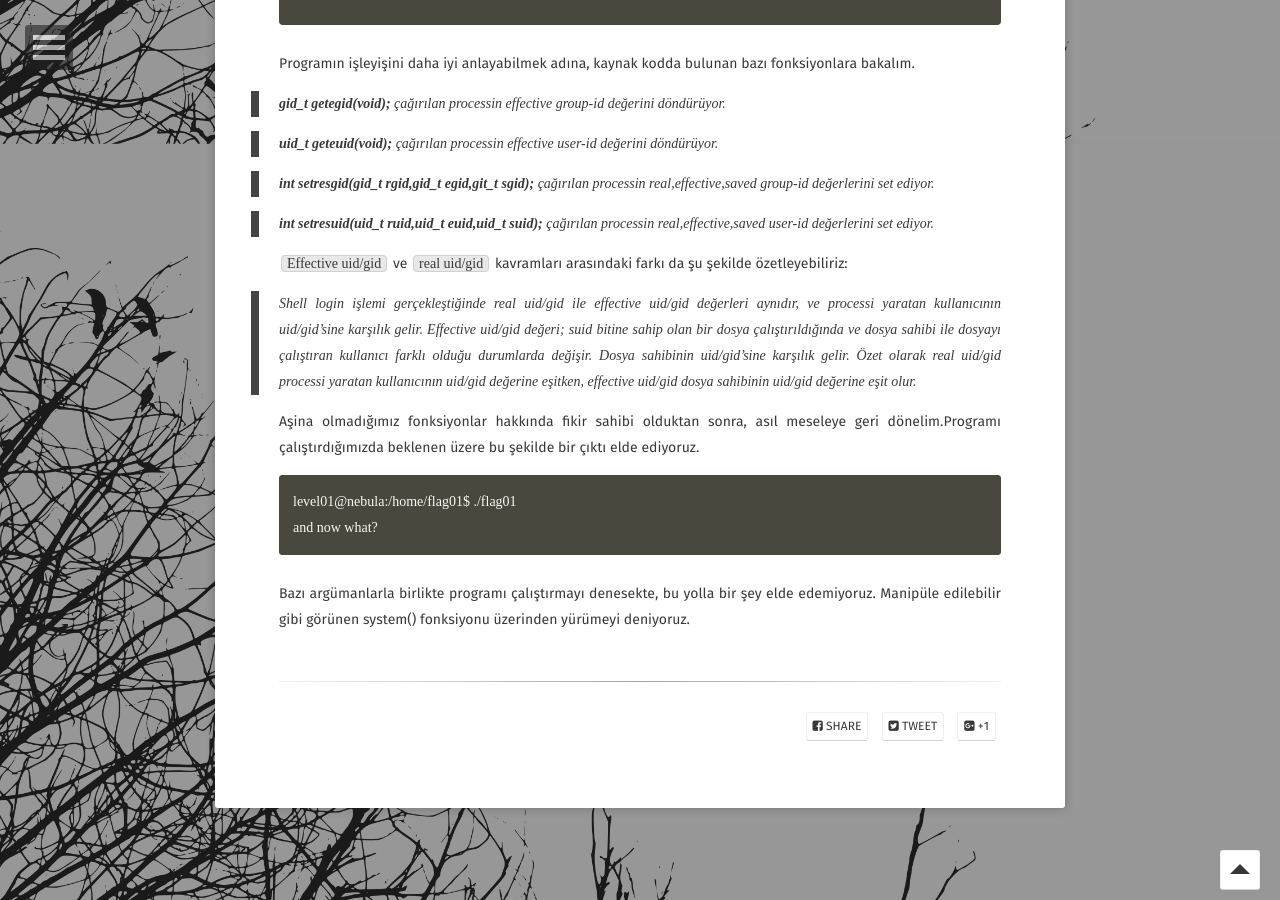
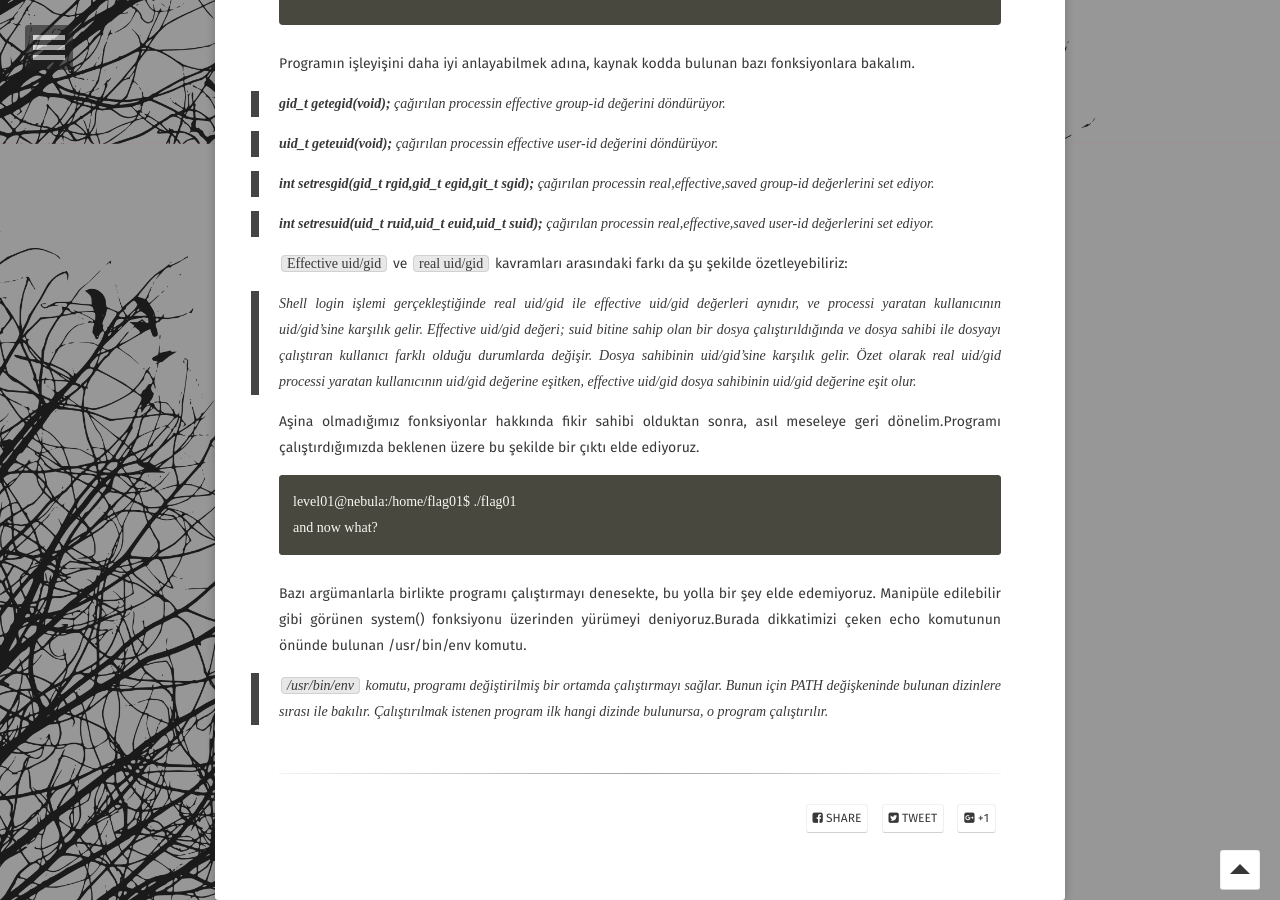
Before and after one commit to burcudemiralp/burcudemiralp.github.io, a Jekyll site: the page built from _posts/2018-02-23-nebula-writeup.md, in a window 1280 px wide and 900 px high, scrolled down 1656 px. Built offline with Jekyll 4.4.1, drawn with Linux system fonts in a browser that asks for light colours; some web fonts are replaced.

Commit message:
Update 2018-02-23-nebula-writeup.md

```diff
--- a/_posts/2018-02-23-nebula-writeup.md
+++ b/_posts/2018-02-23-nebula-writeup.md
@@ -76,4 +76,5 @@ Aşina olmadığımız fonksiyonlar hakkında fikir sahibi olduktan sonra, asıl
     level01@nebula:/home/flag01$ ./flag01
     and now what?
 {% endraw %}
-Bazı argümanlarla birlikte programı çalıştırmayı denesekte, bu yolla bir şey elde edemiyoruz. Manipüle edilebilir gibi görünen system() fonksiyonu üzerinden yürümeyi deniyoruz.
+Bazı argümanlarla birlikte programı çalıştırmayı denesekte, bu yolla bir şey elde edemiyoruz. Manipüle edilebilir gibi görünen system() fonksiyonu üzerinden yürümeyi deniyoruz.Burada dikkatimizi çeken echo komutunun önünde bulunan /usr/bin/env komutu.
+> `/usr/bin/env` komutu, programı değiştirilmiş bir ortamda çalıştırmayı sağlar. Bunun için PATH değişkeninde bulunan dizinlere sırası ile bakılır. Çalıştırılmak istenen program ilk hangi dizinde bulunursa, o program çalıştırılır.
```
